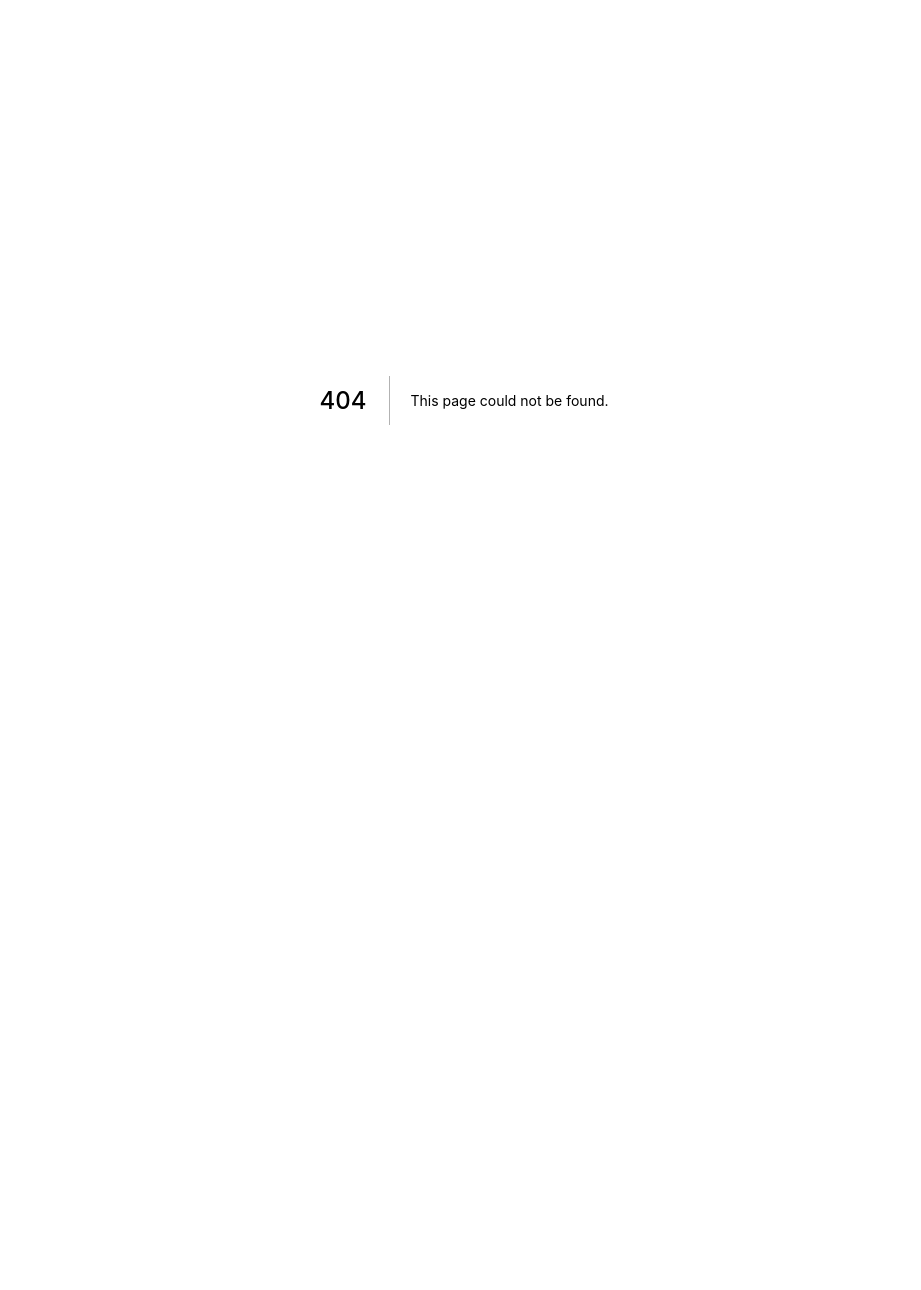
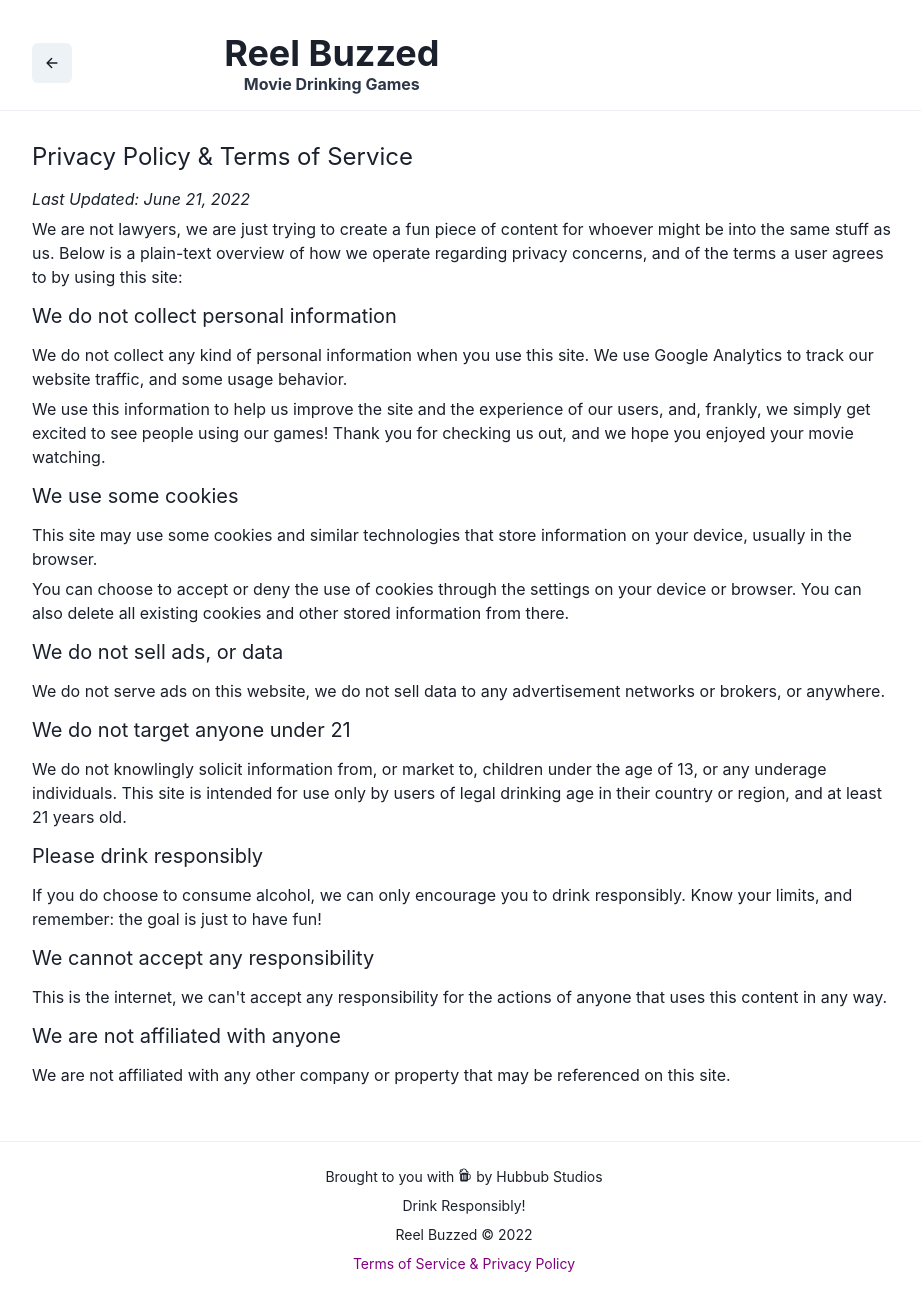
Before and after one commit to trm313/reelbuzzed-v2, a Next.js app: page /user-agreements in a window 1280 px wide. Before the commit this address had no page. Shown: the whole page, without its empty margins (176-1097 px from the left). Before the commit the page ends 800 px from the top, so only its background shows below. Built offline with nearby package versions, Linux system fonts and the light colour scheme.

Commit message:
Added user-agreements page with privacy policy and terms of service

```diff
--- a/components/Layout/Footer.js
+++ b/components/Layout/Footer.js
@@ -1,10 +1,31 @@
 import React from "react";
-import { Flex, Text } from "@chakra-ui/react";
+import Link from "next/link";
+import { Flex, Text, Divider, Icon } from "@chakra-ui/react";
+import { IoBeer } from "react-icons/io5";
 
 const Footer = () => {
   return (
-    <Flex>
-      <Text>Hubbub Studios</Text>
+    <Flex direction='column'>
+      <Divider />
+      <Flex direction='column' alignItems='center' mt={4}>
+        <Text fontSize='sm' mt={2}>
+          Brought to you with <Icon as={IoBeer} /> by Hubbub Studios
+        </Text>
+        <Text fontSize='sm' mt={2}>
+          Drink Responsibly!
+        </Text>
+        <Text fontSize='sm' mt={2}>
+          Reel Buzzed © {new Date().getFullYear()}
+        </Text>
+
+        <Link href='/user-agreements'>
+          <Flex>
+            <Text fontSize='sm' mt={2} color={"purple"}>
+              Terms of Service & Privacy Policy
+            </Text>
+          </Flex>
+        </Link>
+      </Flex>
     </Flex>
   );
 };
--- a/components/Layout/Header.js
+++ b/components/Layout/Header.js
@@ -19,8 +19,10 @@ const Header = () => {
         {router.asPath === "/" ? <Spacer /> : <HomeButton />}
         <Link href='/'>
           <Flex direction='column' flexGrow={1} alignItems='center'>
-            <Heading>ReelBuzzed</Heading>
-            <Text>No Frills Movie Drinking Games</Text>
+            <Heading>Reel Buzzed</Heading>
+            <Heading size='sm' color='gray.700'>
+              Movie Drinking Games
+            </Heading>
           </Flex>
         </Link>
         <Spacer />
--- /dev/null
+++ b/content/userAgreementsMarkdown.js
@@ -0,0 +1,40 @@
+export const userAgreementsMarkdown = `
+## Privacy Policy & Terms of Service
+
+*Last Updated: June 21, 2022*
+
+We are not lawyers, we are just trying to create a fun piece of content for whoever might be into the same stuff as us. Below is a plain-text overview of how we operate regarding privacy concerns, and of the terms a user agrees to by using this site:
+
+#### We do not collect personal information
+
+We do not collect any kind of personal information when you use this site. We use [Google Analytics](https://www.google.com/analytics) to track our website traffic, and some usage behavior.
+
+We use this information to help us improve the site and the experience of our users, and, frankly, we simply get excited to see people using our games! Thank you for checking us out, and we hope you enjoyed your movie watching.
+
+#### We use some cookies
+
+This site may use some cookies and similar technologies that store information on your device, usually in the browser.
+
+You can choose to accept or deny the use of cookies through the settings on your device or browser. You can also delete all existing cookies and other stored information from there.
+
+#### We do not sell ads, or data
+
+We do not serve ads on this website, we do not sell data to any advertisement networks or brokers, or anywhere.
+
+#### We do not target anyone under 21
+
+We do not knowlingly solicit information from, or market to, children under the age of 13, or any underage individuals. This site is intended for use only by users of legal drinking age in their country or region, and at least 21 years old.
+
+#### Please drink responsibly
+
+If you do choose to consume alcohol, we can only encourage you to drink responsibly. Know your limits, and remember: the goal is just to have fun!
+
+#### We cannot accept any responsibility
+
+This is the internet, we can't accept any responsibility for the actions of anyone that uses this content in any way.
+
+#### We are not affiliated with anyone
+
+We are not affiliated with any other company or property that may be referenced on this site.
+
+`;
--- /dev/null
+++ b/pages/user-agreements.js
@@ -0,0 +1,21 @@
+import { Flex, Text, Container } from "@chakra-ui/react";
+import ReactMarkdown from "react-markdown";
+
+import Layout from "../components/Layout/Layout";
+
+import { userAgreementsMarkdown } from "../content/userAgreementsMarkdown";
+
+const UserAgreements = () => {
+  let markdown = `# Test\n Testing testing\n- bullet1\n- bullet2`;
+  return (
+    <Layout>
+      <Container maxW='4xl' mb={12}>
+        <ReactMarkdown className='markdown'>
+          {userAgreementsMarkdown}
+        </ReactMarkdown>
+      </Container>
+    </Layout>
+  );
+};
+
+export default UserAgreements;
--- a/styles/markdown.css
+++ b/styles/markdown.css
@@ -1,15 +1,22 @@
 /* Markdown Styles */
 /* Global */
 .markdown {
-  font-size: 18px;
+  font-size: 16px;
 }
 /* Headers */
 .markdown h1,
 .markdown h2 {
   margin: 12px 0;
 }
+
+.markdown h2 {
+  font-size: 24px;
+}
+
 .markdown h3,
 .markdown h4 {
+  margin: 12px 0;
+  font-size: 20px;
 }
 .markdown h5,
 .markdown h6 {
@@ -22,7 +29,7 @@
 }
 /* Paragraph */
 .markdown p {
-  margin: 2px 0;
+  margin: 6px 0;
 }
 /* Lists */
 .markdown ul,
```
